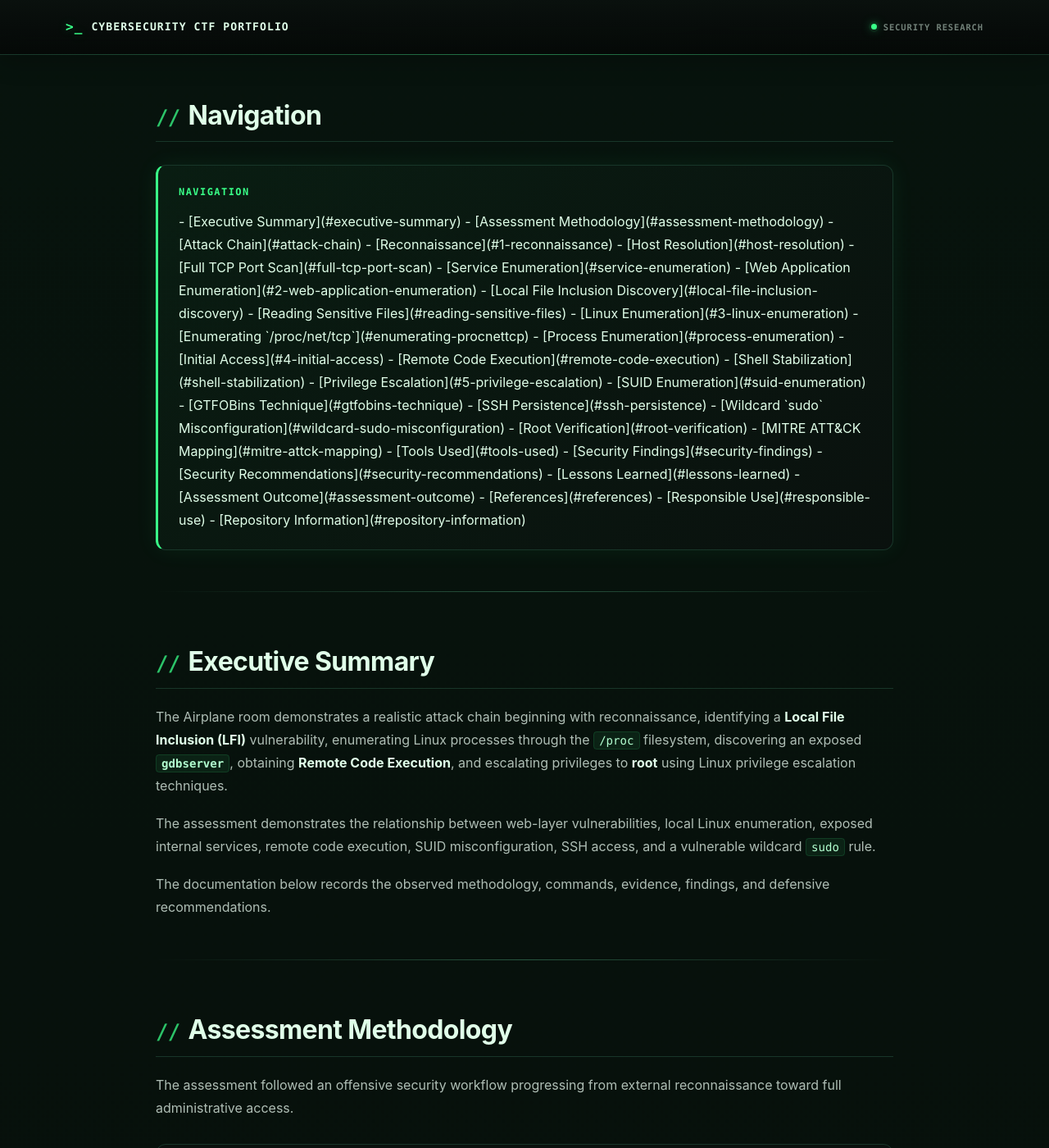
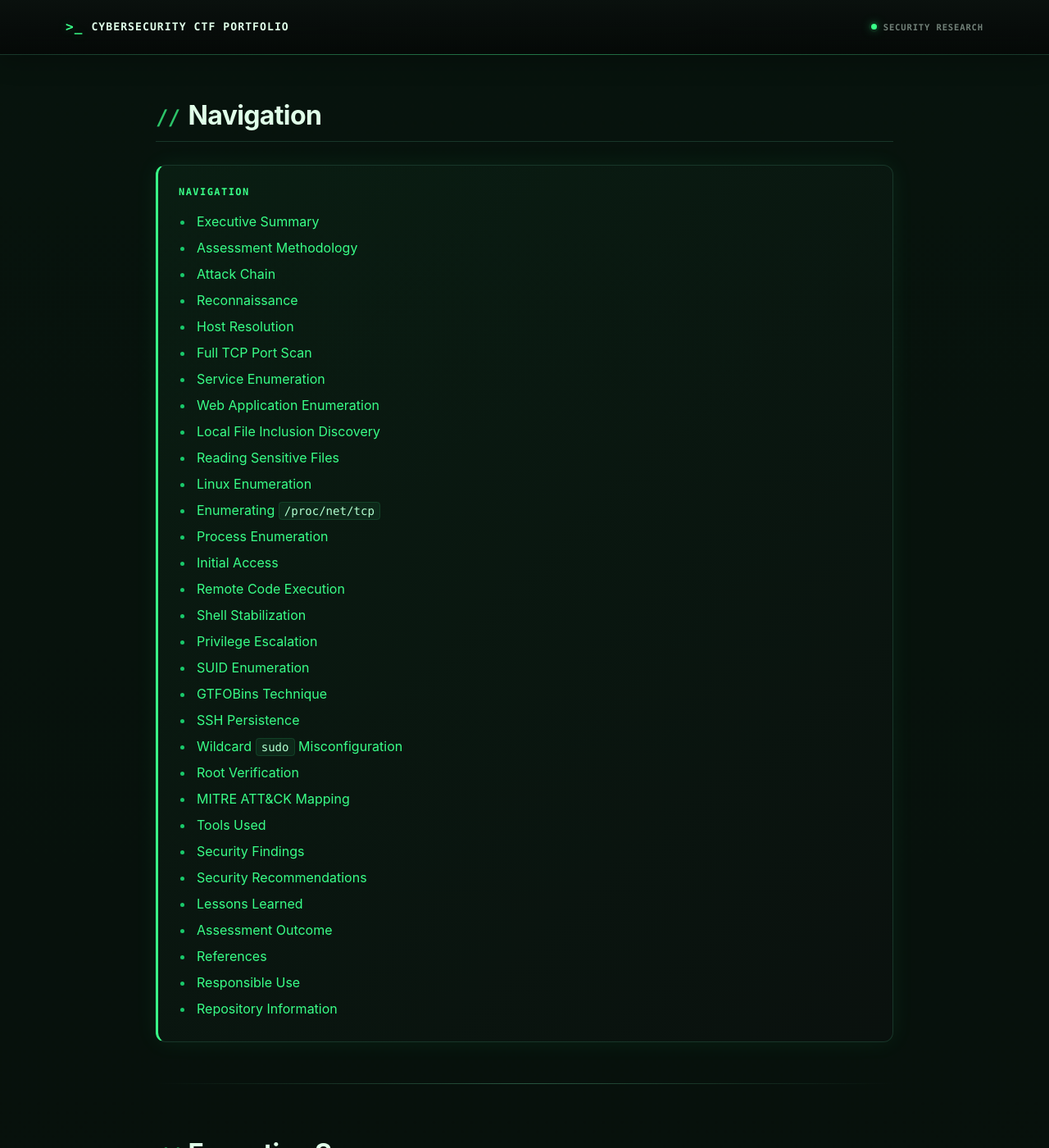
Before and after one commit to anurag-rvnkr1/TryHackMe-Airplane-CTF-Walkthrough, a Jekyll site: the page built from docs/index.md, in a window 1280 px wide and 1400 px high, scrolled down 817 px. Shown: the whole window at 82% size. Built offline with Jekyll 4.4.1, drawn with Linux system fonts in a browser that asks for light colours.

Commit message:
Revise navigation links in index.md
Updated the navigation section to include additional topics and links.

```diff
--- a/docs/index.md
+++ b/docs/index.md
@@ -77,38 +77,39 @@ This documentation presents a complete penetration testing walkthrough for the <
 <div class="ctf-toc">
 
 <div class="ctf-toc-title">Navigation</div>
-
-- [Executive Summary](#executive-summary)
-- [Assessment Methodology](#assessment-methodology)
-- [Attack Chain](#attack-chain)
-- [Reconnaissance](#1-reconnaissance)
-  - [Host Resolution](#host-resolution)
-  - [Full TCP Port Scan](#full-tcp-port-scan)
-  - [Service Enumeration](#service-enumeration)
-- [Web Application Enumeration](#2-web-application-enumeration)
-  - [Local File Inclusion Discovery](#local-file-inclusion-discovery)
-  - [Reading Sensitive Files](#reading-sensitive-files)
-- [Linux Enumeration](#3-linux-enumeration)
-  - [Enumerating `/proc/net/tcp`](#enumerating-procnettcp)
-  - [Process Enumeration](#process-enumeration)
-- [Initial Access](#4-initial-access)
-  - [Remote Code Execution](#remote-code-execution)
-  - [Shell Stabilization](#shell-stabilization)
-- [Privilege Escalation](#5-privilege-escalation)
-  - [SUID Enumeration](#suid-enumeration)
-  - [GTFOBins Technique](#gtfobins-technique)
-  - [SSH Persistence](#ssh-persistence)
-  - [Wildcard `sudo` Misconfiguration](#wildcard-sudo-misconfiguration)
-  - [Root Verification](#root-verification)
-- [MITRE ATT&CK Mapping](#mitre-attck-mapping)
-- [Tools Used](#tools-used)
-- [Security Findings](#security-findings)
-- [Security Recommendations](#security-recommendations)
-- [Lessons Learned](#lessons-learned)
-- [Assessment Outcome](#assessment-outcome)
-- [References](#references)
-- [Responsible Use](#responsible-use)
-- [Repository Information](#repository-information)
+  <ul>
+    <li><a href="#executive-summary">Executive Summary</a></li>
+    <li><a href="#assessment-methodology">Assessment Methodology</a></li>
+    <li><a href="#attack-chain">Attack Chain</a></li>
+    <li><a href="#1-reconnaissance">Reconnaissance</a></li>
+    <li><a href="#host-resolution">Host Resolution</a></li>
+    <li><a href="#full-tcp-port-scan">Full TCP Port Scan</a></li>
+    <li><a href="#service-enumeration">Service Enumeration</a></li>
+    <li><a href="#2-web-application-enumeration">Web Application Enumeration</a></li>
+    <li><a href="#local-file-inclusion-discovery">Local File Inclusion Discovery</a></li>
+    <li><a href="#reading-sensitive-files">Reading Sensitive Files</a></li>
+    <li><a href="#3-linux-enumeration">Linux Enumeration</a></li>
+    <li><a href="#enumerating-procnettcp">Enumerating <code>/proc/net/tcp</code></a></li>
+    <li><a href="#process-enumeration">Process Enumeration</a></li>
+    <li><a href="#4-initial-access">Initial Access</a></li>
+    <li><a href="#remote-code-execution">Remote Code Execution</a></li>
+    <li><a href="#shell-stabilization">Shell Stabilization</a></li>
+    <li><a href="#5-privilege-escalation">Privilege Escalation</a></li>
+    <li><a href="#suid-enumeration">SUID Enumeration</a></li>
+    <li><a href="#gtfobins-technique">GTFOBins Technique</a></li>
+    <li><a href="#ssh-persistence">SSH Persistence</a></li>
+    <li><a href="#wildcard-sudo-misconfiguration">Wildcard <code>sudo</code> Misconfiguration</a></li>
+    <li><a href="#root-verification">Root Verification</a></li>
+    <li><a href="#mitre-attck-mapping">MITRE ATT&amp;CK Mapping</a></li>
+    <li><a href="#tools-used">Tools Used</a></li>
+    <li><a href="#security-findings">Security Findings</a></li>
+    <li><a href="#security-recommendations">Security Recommendations</a></li>
+    <li><a href="#lessons-learned">Lessons Learned</a></li>
+    <li><a href="#assessment-outcome">Assessment Outcome</a></li>
+    <li><a href="#references">References</a></li>
+    <li><a href="#responsible-use">Responsible Use</a></li>
+    <li><a href="#repository-information">Repository Information</a></li>
+  </ul>
 
 </div>
 
```
